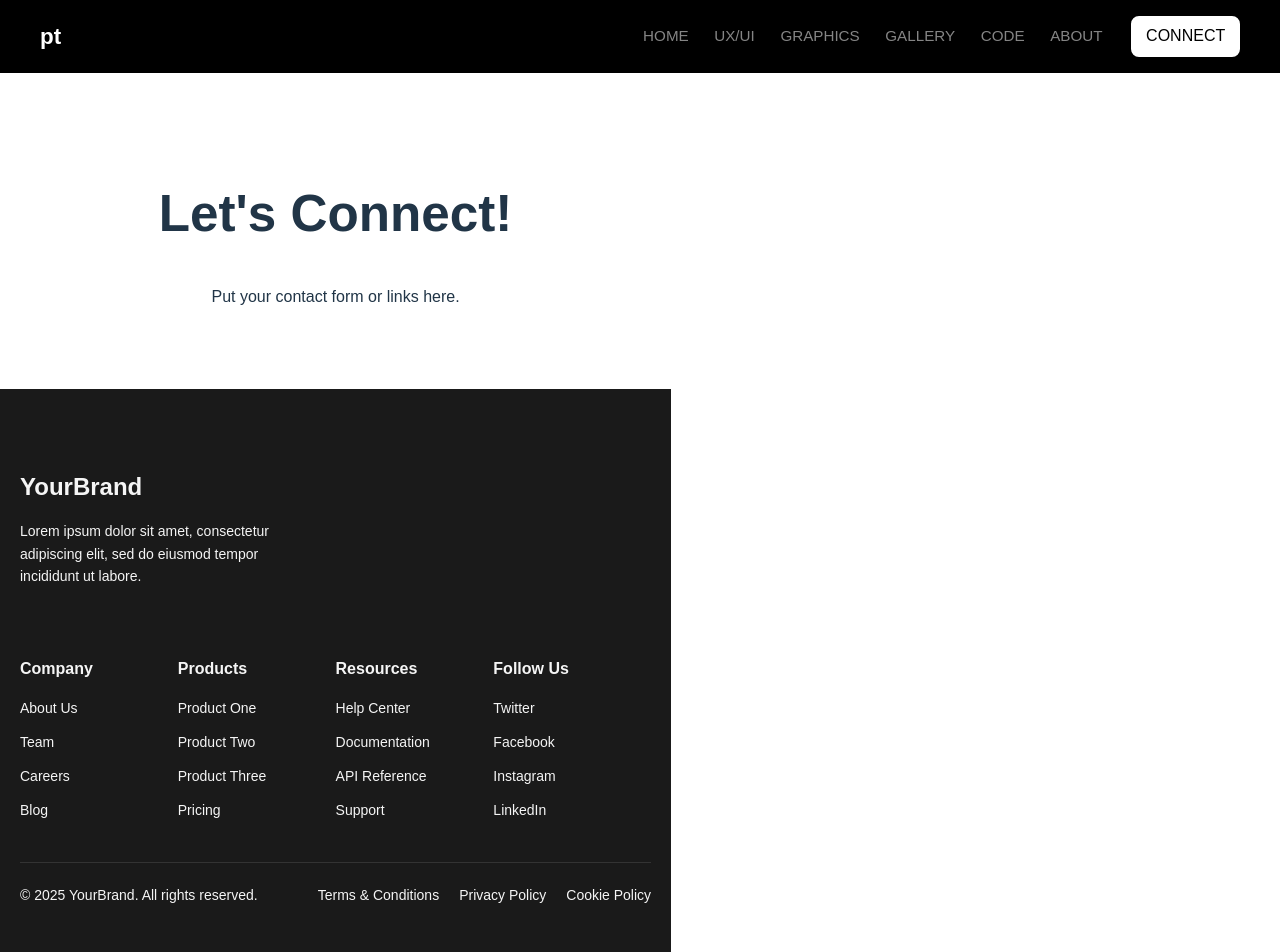
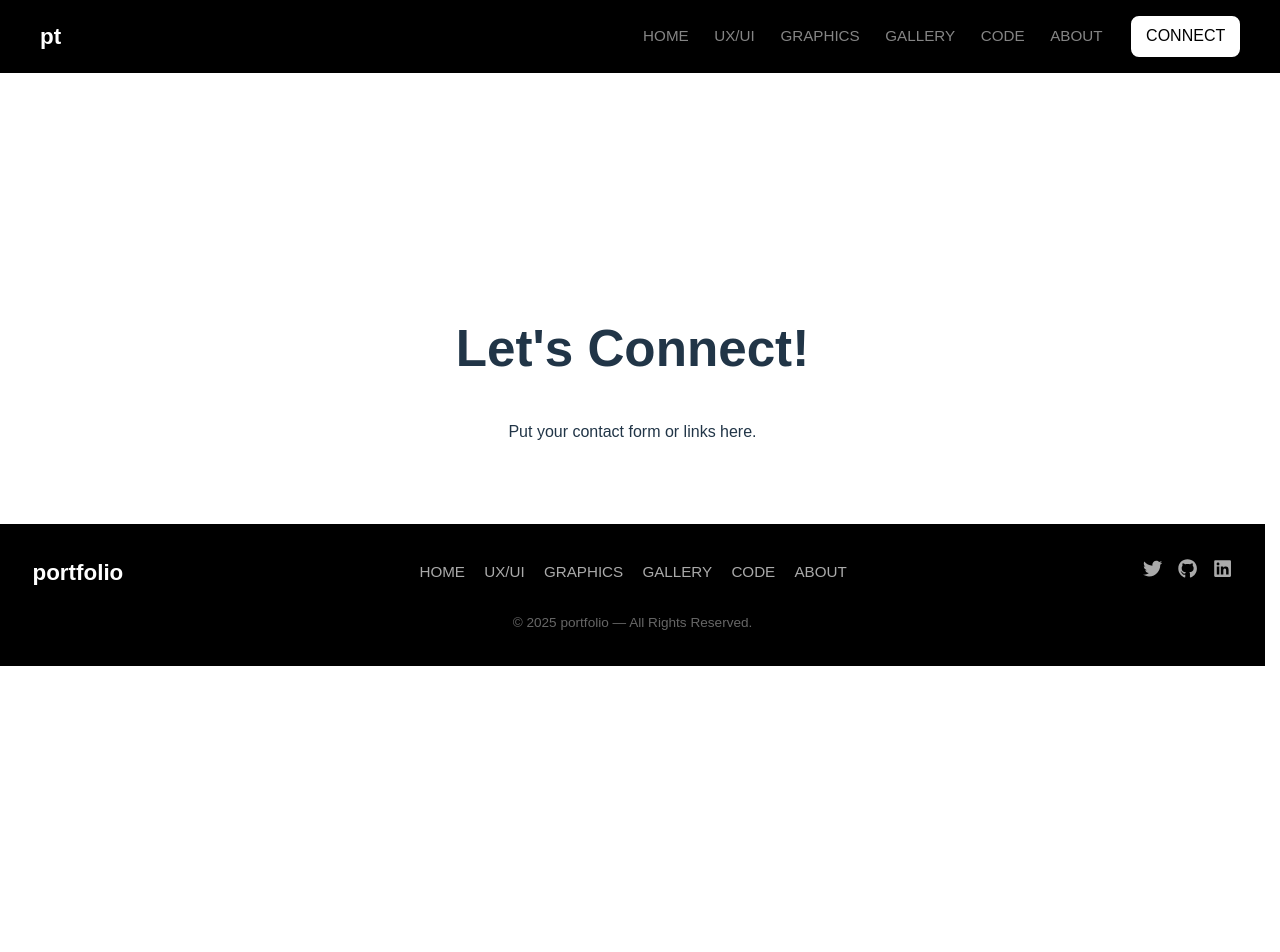
Before and after one commit to jesss-git/portfolio, a React (Vite) app: page /connect in a window 1280 px wide. Shown: the top 952 px of the page. After the commit the page ends 800 px from the top, so only its background shows below. Built offline with nearby package versions, Linux system fonts and the light colour scheme.

Commit message:
Basic Buggy Footer

```diff
--- a/package.json
+++ b/package.json
@@ -14,6 +14,7 @@
     "lucide-react": "^0.544.0",
     "react": "^19.1.1",
     "react-dom": "^19.1.1",
+    "react-icons": "^5.5.0",
     "react-router-dom": "^7.9.1"
   },
   "devDependencies": {
--- a/src/components/Footer/Footer.css
+++ b/src/components/Footer/Footer.css
@@ -1,149 +1,170 @@
 .footer {
-    background-color: #1a1a1a;
-    color: #f5f5f5;
-    padding: 60px 20px;
+  background: black;
+  color: #aaa;
+  padding: 2rem 2rem;
+  margin-top: auto;
   font-family: Arial, sans-serif;
+  width: calc(100vw - 79px);
 }
 
-  .footer__top {
-    display: flex;
-    flex-wrap: wrap;
-    justify-content: space-between;
+.footer-container {
   max-width: 1200px;
   margin: 0 auto;
-  }
-
-  .footer__brand {
-    flex: 1 1 250px;
-    margin-bottom: 40px;
-  }
-
-  .footer__logo {
-    font-size: 24px;
-    margin-bottom: 15px;
-  }
-
-  .footer__description {
-    font-size: 14px;
-    line-height: 1.6;
-    max-width: 300px;
-  }
-
-  .footer__links {
   display: flex;
-    flex: 2 1 600px;
-    flex-wrap: wrap;
+  align-items: center;
   justify-content: space-between;
 }
 
-  .footer__col {
-    flex: 1 1 150px;
-    margin-bottom: 30px;
+.footer-logo {
+  font-size: 1.4rem;
+  font-weight: bold;
+  color: white;
 }
 
-  .footer__col-title {
-    font-size: 16px;
-    margin-bottom: 15px;
-    font-weight: bold;
+.footer-links {
+  list-style: none;
+  display: flex;
+  gap: 1.2rem;
+  margin: 0;
+  padding: 0;
 }
 
-  .footer__list,
-  .footer__social-list {
-    list-style: none;
-    padding: 0;
-    margin: 0;
+.footer-link {
+  color: #aaa;
+  text-decoration: none;
+  font-size: 0.95rem;
+  transition: color 0.2s ease;
+}
+.footer-link:hover {
+  color: white;
 }
 
-  .footer__list li,
-  .footer__social-list li {
-    margin-bottom: 10px;
+.footer-socials {
+  display: flex;
+  gap: 1rem;
+}
+.footer-socials a {
+  color: #aaa;
+  font-size: 1.2rem;
+  transition: color 0.2s ease;
+}
+.footer-socials a:hover {
+  color: white;
 }
 
-  .footer__list li a,
-  .footer__social-list li a {
-    text-decoration: none;
-    color: #f5f5f5;
-    font-size: 14px;
-    transition: color 0.3s ease;
+.footer-bottom {
+  text-align: center;
+  font-size: 0.85rem;
+  margin-top: 1.5rem;
+  color: #666;
 }
 
-  .footer__list li a:hover,
-  .footer__social-list li a:hover {
-    color: #cccccc;
+/* Responsive */
+@media (max-width: 768px) {
+  .footer-container {
+    flex-direction: column;
+    text-align: center;
+    gap: 2rem;
   }
 
-  .footer__bottom {
-    border-top: 1px solid #333;
-    padding-top: 20px;
-    margin-top: 40px;
-    display: flex;
-    flex-wrap: wrap;
-    justify-content: space-between;
-    align-items: center;
-    max-width: 1200px;
-    margin: 0 auto;
+  .footer-links {
+    flex-direction: column;
+    gap: 0.8rem;
   }
 
-  .footer__bottom p {
-    margin: 0;
-    font-size: 14px;
-  }
-
-  .footer__bottom-links {
-    list-style: none;
-    padding: 0;
-    margin: 0;
-    display: flex;
-  }
-
-  .footer__bottom-links li {
-    margin-left: 20px;
-  }
-
-  .footer__bottom-links li a {
-    text-decoration: none;
-    color: #f5f5f5;
-    font-size: 14px;
-    transition: color 0.3s ease;
-  }
-
-  .footer__bottom-links li a:hover {
-    color: #cccccc;
-  }
-
-  /* Responsive tweaks */
-
-  @media (max-width: 768px) {
-    .footer__top {
-      flex-direction: column;
-      align-items: flex-start;
-    }
-    .footer__links {
-      width: 100%;
-    }
-    .footer__col {
-      flex: 1 1 45%;
-      margin-bottom: 25px;
-    }
-    .footer__brand, .footer__bottom {
-      width: 100%;
+  .footer-socials {
+    justify-content: center;
   }
 }
 
-  @media (max-width: 480px) {
-    .footer__col {
-      flex: 1 1 100%;
+
+
+/* .footer {
+  width: calc(100vw - var(--scrollbar-width, 0px));               /* full width of viewport
+  background: black;
+  color: #aaa;
+  padding: 2rem 1rem 1rem;
+  margin-top: auto;
+  font-family: Arial, sans-serif;
+  position: relative;
+  left: 0;
 }
-    .footer__bottom {
+
+html, body {
+  overflow-x: hidden;
+}
+
+.footer-container {
+  max-width: 1200px;
+  margin: 0 auto;
+  display: flex;
+  align-items: center;
+  justify-content: space-between;
+
+}
+
+.footer-logo {
+  font-size: 1.4rem;
+  font-weight: bold;
+  color: white;
+}
+
+.footer-links {
+  list-style: none;
+  display: flex;
+  gap: 1.2rem;
+  margin: 0;
+  padding: 0;
+}
+
+.footer-links a {
+  color: #aaa;
+  text-decoration: none;
+  font-size: 0.95rem;
+  transition: color 0.2s ease;
+}
+
+.footer-links a:hover {
+  color: white;
+}
+
+.footer-socials {
+  display: flex;
+  gap: 1rem;
+}
+
+.footer-socials a {
+  color: #aaa;
+  font-size: 1.2rem;
+  transition: color 0.2s ease;
+}
+
+.footer-socials a:hover {
+  color: white;
+}
+
+.footer-bottom {
+  text-align: center;
+  font-size: 0.85rem;
+  margin-top: 1.5rem;
+  color: #666;
+}
+
+/* Responsive
+@media (max-width: 700px) {
+  .footer-container {
     flex-direction: column;
-      align-items: flex-start;
+    align-items: center;
+    text-align: center;
   }
-    .footer__bottom-links {
-      margin-top: 15px;
+
+  .footer-links {
     flex-direction: column;
+    gap: 0.8rem;
   }
-    .footer__bottom-links li {
-      margin-left: 0;
-      margin-bottom: 10px;
+
+  .footer-socials {
+    justify-content: center;
   }
 }
+ */
--- a/src/components/Footer/Footer.jsx
+++ b/src/components/Footer/Footer.jsx
@@ -1,65 +1,51 @@
-import React from 'react';
-import './Footer.css';
+import "./Footer.css";
+import { FaTwitter, FaGithub, FaLinkedin } from "react-icons/fa";
 
-const Footer = () => {
+const NAV_LINKS = [
+  { name: "HOME", path: "/" },
+  { name: "UX/UI", path: "/ux-ui" },
+  { name: "GRAPHICS", path: "/graphics" },
+  { name: "GALLERY", path: "/gallery" },
+  { name: "CODE", path: "/code" },
+  { name: "ABOUT", path: "/about" },
+];
+
+export default function Footer() {
   return (
     <footer className="footer">
-      <div className="footer__top">
-        <div className="footer__brand">
-          <h2 className="footer__logo">YourBrand</h2>
-          <p className="footer__description">
-            Lorem ipsum dolor sit amet, consectetur adipiscing elit, sed do eiusmod tempor incididunt ut labore.
-          </p>
-        </div>
-        <div className="footer__links">
-          <div className="footer__col">
-            <h3 className="footer__col-title">Company</h3>
-            <ul className="footer__list">
-              <li><a href="#about">About Us</a></li>
-              <li><a href="#team">Team</a></li>
-              <li><a href="#careers">Careers</a></li>
-              <li><a href="#blog">Blog</a></li>
-            </ul>
-          </div>
-          <div className="footer__col">
-            <h3 className="footer__col-title">Products</h3>
-            <ul className="footer__list">
-              <li><a href="#product1">Product One</a></li>
-              <li><a href="#product2">Product Two</a></li>
-              <li><a href="#product3">Product Three</a></li>
-              <li><a href="#pricing">Pricing</a></li>
-            </ul>
-          </div>
-          <div className="footer__col">
-            <h3 className="footer__col-title">Resources</h3>
-            <ul className="footer__list">
-              <li><a href="#help">Help Center</a></li>
-              <li><a href="#docs">Documentation</a></li>
-              <li><a href="#api">API Reference</a></li>
-              <li><a href="#support">Support</a></li>
-            </ul>
-          </div>
-          <div className="footer__col">
-            <h3 className="footer__col-title">Follow Us</h3>
-            <ul className="footer__social-list">
-              <li><a href="https://twitter.com">Twitter</a></li>
-              <li><a href="https://facebook.com">Facebook</a></li>
-              <li><a href="https://instagram.com">Instagram</a></li>
-              <li><a href="https://linkedin.com">LinkedIn</a></li>
-            </ul>
-          </div>
+      <div className="footer-container">
+        {/* Logo / Name */}
+        <div className="footer-logo">portfolio</div>
+
+        {/* Links */}
+        <ul className="footer-links">
+          {NAV_LINKS.map((link) => (
+            <li key={link.name}>
+              <a href={link.path} className="footer-link">
+                {link.name}
+              </a>
+            </li>
+          ))}
+        </ul>
+
+        {/* Socials */}
+        <div className="footer-socials">
+          <a href="https://twitter.com" target="_blank" rel="noreferrer">
+            <FaTwitter />
+          </a>
+          <a href="https://github.com" target="_blank" rel="noreferrer">
+            <FaGithub />
+          </a>
+          <a href="https://linkedin.com" target="_blank" rel="noreferrer">
+            <FaLinkedin />
+          </a>
         </div>
       </div>
-      <div className="footer__bottom">
-        <p>© {new Date().getFullYear()} YourBrand. All rights reserved.</p>
-        <ul className="footer__bottom-links">
-          <li><a href="#terms">Terms & Conditions</a></li>
-          <li><a href="#privacy">Privacy Policy</a></li>
-          <li><a href="#cookies">Cookie Policy</a></li>
-        </ul>
+
+      {/* Bottom text */}
+      <div className="footer-bottom">
+        © {new Date().getFullYear()} portfolio — All Rights Reserved.
       </div>
     </footer>
   );
-};
-
-export default Footer;
+}
```
Also changed, not shown: 1 other file (tests, documents, lock files or other folders). Lines whose indentation alone changed are shown as unchanged.
